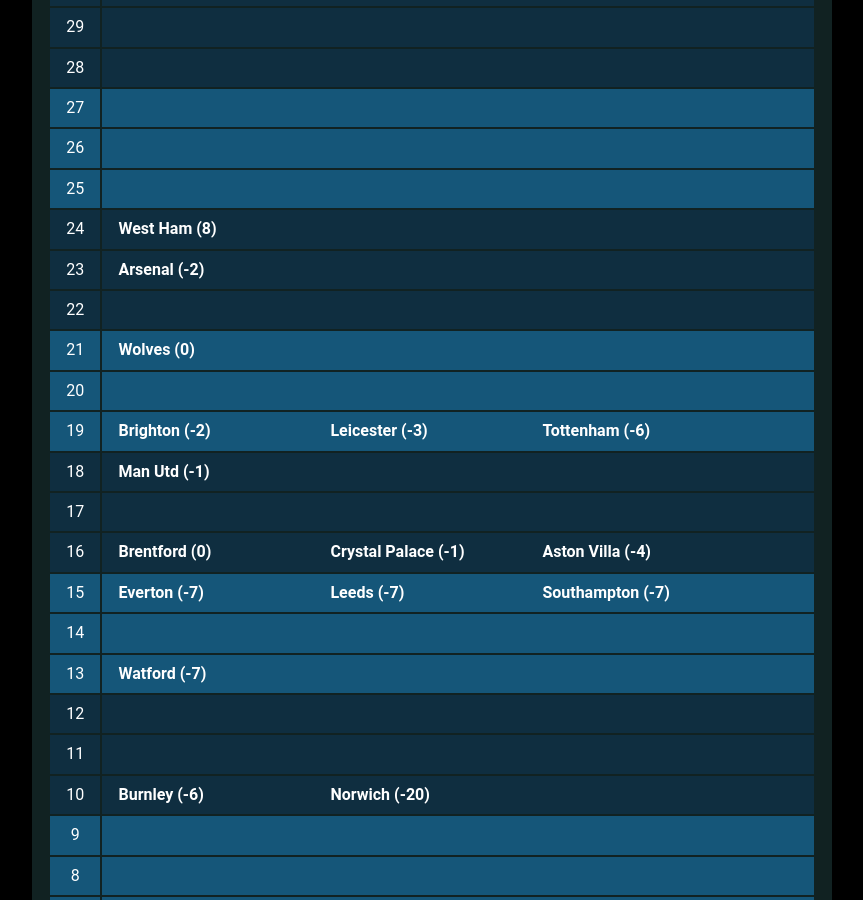
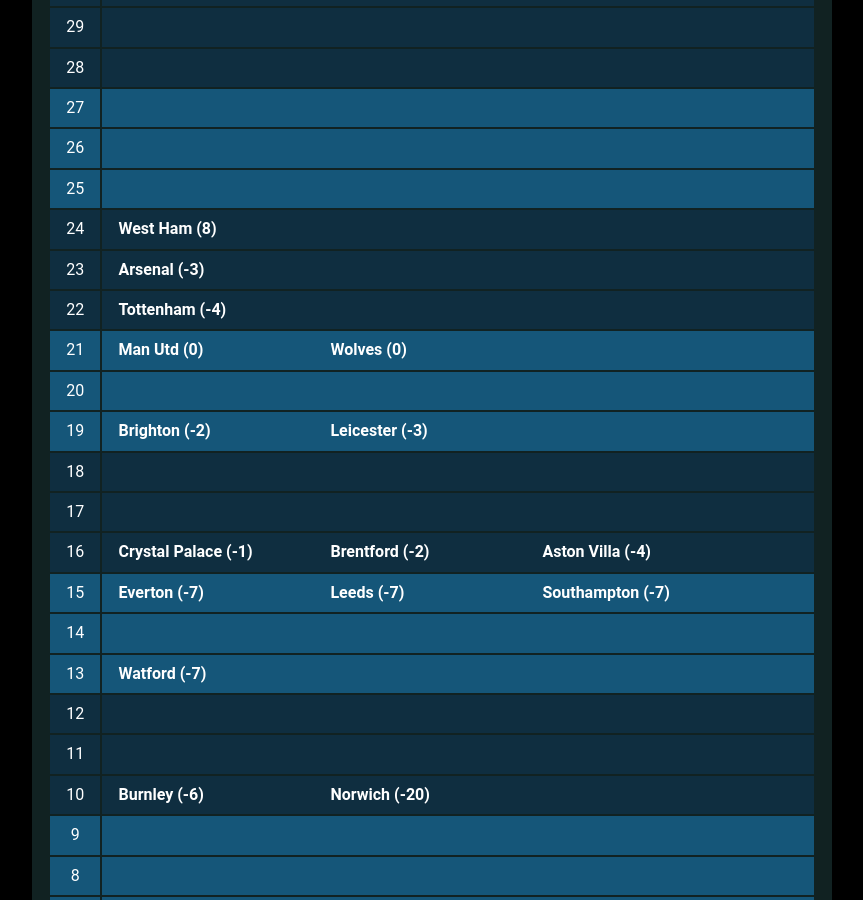
Before and after one commit to muru/muru.github.io, a Jekyll site: the page built from resources.md, in a window 1280 px wide and 900 px high, scrolled down 1639 px. Shown: the whole window, without its empty margins (208-1071 px from the left). Built offline with Jekyll 4.4.1, drawn with Linux system fonts in a browser that asks for light colours; some web fonts are replaced; some of the changed text lies outside the part shown.

Commit message:
updated cann-table: Sat  4 Dec 19:09:44 JST 2021

```diff
--- a/cann-table.html
+++ b/cann-table.html
@@ -57,17 +57,19 @@
 	<tr class="cann-row-2">
 		<td class="cann-point"> 23 </td>
 		<td class="cann-clubs">
-			<span class="club-name"> Arsenal (-2) </span>
+			<span class="club-name"> Arsenal (-3) </span>
 		</td>
  	</tr>
 	<tr class="cann-row-2">
 		<td class="cann-point"> 22 </td>
 		<td class="cann-clubs">
+			<span class="club-name"> Tottenham (-4) </span>
 		</td>
  	</tr>
 	<tr class="cann-row-1">
 		<td class="cann-point"> 21 </td>
 		<td class="cann-clubs">
+			<span class="club-name"> Man Utd (0) </span>
 			<span class="club-name"> Wolves (0) </span>
 		</td>
  	</tr>
@@ -81,13 +83,11 @@
 		<td class="cann-clubs">
 			<span class="club-name"> Brighton (-2) </span>
 			<span class="club-name"> Leicester (-3) </span>
-			<span class="club-name"> Tottenham (-6) </span>
 		</td>
  	</tr>
 	<tr class="cann-row-2">
 		<td class="cann-point"> 18 </td>
 		<td class="cann-clubs">
-			<span class="club-name"> Man Utd (-1) </span>
 		</td>
  	</tr>
 	<tr class="cann-row-2">
@@ -98,8 +98,8 @@
 	<tr class="cann-row-2">
 		<td class="cann-point"> 16 </td>
 		<td class="cann-clubs">
-			<span class="club-name"> Brentford (0) </span>
 			<span class="club-name"> Crystal Palace (-1) </span>
+			<span class="club-name"> Brentford (-2) </span>
 			<span class="club-name"> Aston Villa (-4) </span>
 		</td>
  	</tr>
```
Also changed, not shown: other parts of cann-table.html (+1 -1 lines).
